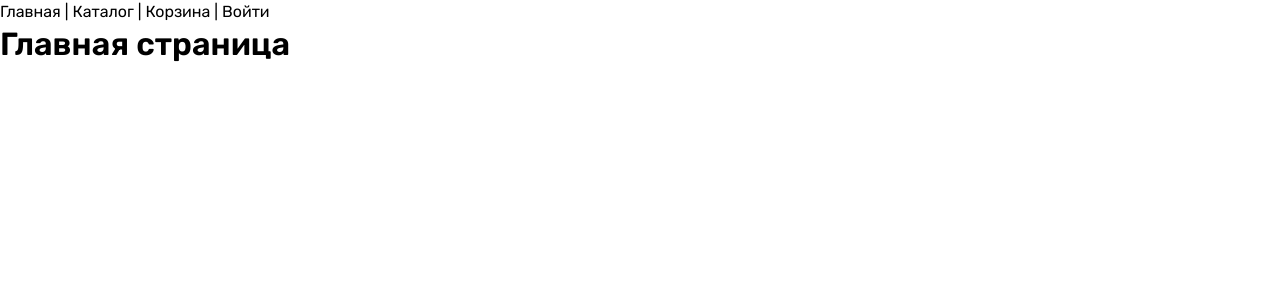
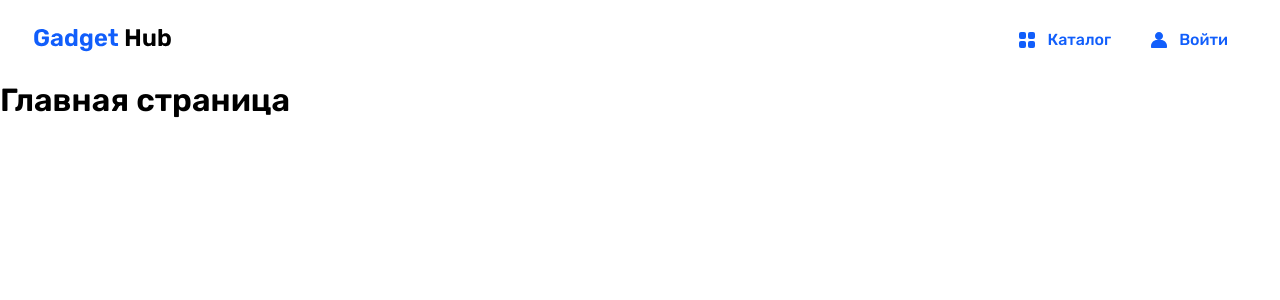
Before and after one commit to NadiaQlivka/web-programming-with-Alena, a React (Vite) app in the folder frontend/: page / in a window 1280 px wide. Shown: the top 300 px of the page. Built offline with nearby package versions, Linux system fonts and the light colour scheme; no server answers.

Commit message:
Implement Header with navigation and auth integration

```diff
--- a/frontend/src/App.tsx
+++ b/frontend/src/App.tsx
@@ -2,29 +2,23 @@ import {
   BrowserRouter,
   Routes,
   Route,
-  Navigate,
-  Link
+  Navigate
 } from "react-router-dom";
 
 import { ProtectedRoute } from "./routes/ProtectedRoute";
 import { useAuthStore } from "./store/authStore";
 
+import { Header } from "./components/Header/Header";
 
 function App() {
   const user = useAuthStore((state) => state.user);
 
   return (
     <BrowserRouter>
-      <nav>
-        <Link to="/">Главная</Link>
-        {" | "}
-        <Link to="/catalog">Каталог</Link>
-        {" | "}
-        <Link to="/cart">Корзина</Link>
-        {" | "}
-        <Link to="/login">Войти</Link>
-      </nav>
 
+      <Header />
+
+      <main>
         <Routes>
           <Route
             path="/"
@@ -57,6 +51,8 @@ function App() {
             element={<h1>Страница не найдена</h1>}
           />
         </Routes>
+      </main>
+
     </BrowserRouter>
   );
 }
--- /dev/null
+++ b/frontend/src/components/Header/Header.module.scss
@@ -0,0 +1,114 @@
+@use "../../styles/variables" as *;
+
+.header {
+  position: sticky;
+  top: 0;
+  z-index: 100;
+
+  background-color: $color-white;
+}
+
+.scrolled {
+  box-shadow: $shadow-header;
+}
+
+.inner {
+  display: flex;
+  align-items: center;
+  justify-content: space-between;
+
+  height: 80px;
+}
+
+.logo {
+  display: inline-flex;
+  align-items: center;
+  flex-shrink: 0;
+
+  border-radius: $radius-sm;
+
+  img {
+    width: 140px;
+    height: 24px;
+  }
+
+  &:focus-visible {
+    outline: 2px solid $color-blue-light;
+    outline-offset: 4px;
+  }
+}
+
+.navigation {
+  display: flex;
+  align-items: center;
+  gap: 0;
+}
+
+.navButton {
+  display: inline-flex;
+  align-items: center;
+  justify-content: center;
+  gap: 12px;
+
+  min-height: $control-height;
+  padding: 8px 19px;
+
+  border: 1px solid transparent;
+  border-radius: $radius-md;
+
+  background-color: transparent;
+  color: $color-blue;
+
+  font-size: $font-size-lg;
+  font-weight: $font-weight-medium;
+  line-height: 24px;
+  white-space: nowrap;
+
+  cursor: pointer;
+
+  &:hover:not(:disabled) {
+    background-color: $color-background;
+  }
+
+  &:active:not(:disabled) {
+    background-color: $color-gray;
+  }
+
+  &:focus-visible {
+    outline: 1px solid $color-blue-light;
+  }
+
+  &:disabled {
+    opacity: 0.5;
+    cursor: not-allowed;
+  }
+}
+
+.active {
+  background-color: $color-background;
+}
+
+.icon {
+  width: 16px;
+  height: 16px;
+  flex-shrink: 0;
+}
+
+.badge {
+  display: inline-flex;
+  align-items: center;
+  justify-content: center;
+
+  min-width: 24px;
+  height: 24px;
+  padding: 0 6px;
+
+  border-radius: 12px;
+
+  background-color: $color-pink;
+  color: $color-white;
+
+  font-size: $font-size-md;
+  font-weight: $font-weight-medium;
+  line-height: 1;
+}
--- /dev/null
+++ b/frontend/src/components/Header/Header.tsx
@@ -0,0 +1,159 @@
+import { useEffect, useState } from "react";
+import {
+  Link,
+  NavLink,
+  useNavigate
+} from "react-router-dom";
+
+import { useAuthStore } from "../../store/authStore";
+import { useCartQuantity } from "../../store/cartStore";
+
+import styles from "./Header.module.scss";
+
+export function Header() {
+  const user = useAuthStore((state) => state.user);
+  const isLoading = useAuthStore((state) => state.isLoading);
+  const logout = useAuthStore((state) => state.logout);
+
+  const cartQuantity = useCartQuantity();
+  const navigate = useNavigate();
+
+  const [isScrolled, setIsScrolled] = useState(false);
+  const [isLoggingOut, setIsLoggingOut] = useState(false);
+
+  useEffect(() => {
+    function handleScroll() {
+      setIsScrolled(window.scrollY > 0);
+    }
+
+    handleScroll();
+
+    window.addEventListener("scroll", handleScroll);
+
+    return () => {
+      window.removeEventListener("scroll", handleScroll);
+    };
+  }, []);
+
+  async function handleLogout() {
+    setIsLoggingOut(true);
+
+    try {
+      await logout();
+      navigate("/", { replace: true });
+    } catch {
+      alert("Не удалось выйти из аккаунта. Попробуйте ещё раз.");
+    } finally {
+      setIsLoggingOut(false);
+    }
+  }
+
+  const headerClassName = [
+    styles.header,
+    isScrolled ? styles.scrolled : ""
+  ]
+    .filter(Boolean)
+    .join(" ");
+
+  function getNavClassName(
+    { isActive }: { isActive: boolean }
+  ) {
+    return [
+      styles.navButton,
+      isActive ? styles.active : ""
+    ]
+      .filter(Boolean)
+      .join(" ");
+  }
+
+  return (
+    <header className={headerClassName}>
+      <div className={`container ${styles.inner}`}>
+
+        <Link
+          to="/"
+          className={styles.logo}
+          aria-label="Gadget Hub — главная страница"
+        >
+          <img
+            src="/images/gadget-hub-logo.svg"
+            alt="Gadget Hub"
+          />
+        </Link>
+
+        <nav
+          className={styles.navigation}
+          aria-label="Основная навигация"
+        >
+
+          <NavLink
+            to="/catalog"
+            className={getNavClassName}
+          >
+            <img
+              src="/images/icons/catalog.svg"
+              alt=""
+              className={styles.icon}
+            />
+
+            <span>Каталог</span>
+          </NavLink>
+
+          {!isLoading && (
+            user ? (
+              <>
+                <NavLink
+                  to="/cart"
+                  className={getNavClassName}
+                >
+                  <img
+                    src="/images/icons/card.svg"
+                    alt=""
+                    className={styles.icon}
+                  />
+
+                  <span>Корзина</span>
+
+                  {cartQuantity > 0 && (
+                    <span className={styles.badge}>
+                      {cartQuantity}
+                    </span>
+                  )}
+                </NavLink>
+
+                <button
+                  type="button"
+                  className={styles.navButton}
+                  onClick={handleLogout}
+                  disabled={isLoggingOut}
+                >
+                  <img
+                    src="/images/icons/profile.svg"
+                    alt=""
+                    className={styles.icon}
+                  />
+
+                  <span>Выйти</span>
+                </button>
+              </>
+            ) : (
+              <NavLink
+                to="/login"
+                className={getNavClassName}
+              >
+                <img
+                  src="/images/icons/profile.svg"
+                  alt=""
+                  className={styles.icon}
+                />
+
+                <span>Войти</span>
+              </NavLink>
+            )
+          )}
+
+        </nav>
+      </div>
+    </header>
+  );
+}
```
Also changed, not shown: frontend/public/images/gadget-hub-logo.svg (added). Lines whose indentation alone changed are shown as unchanged.
